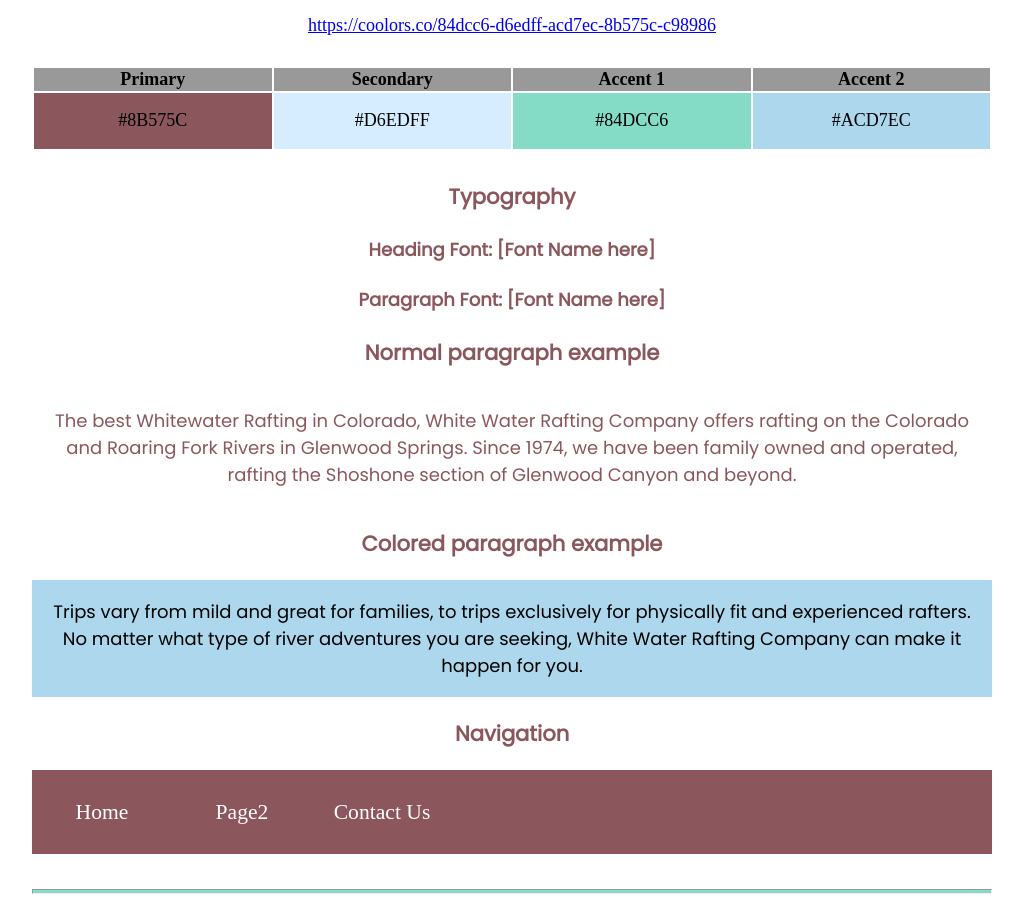
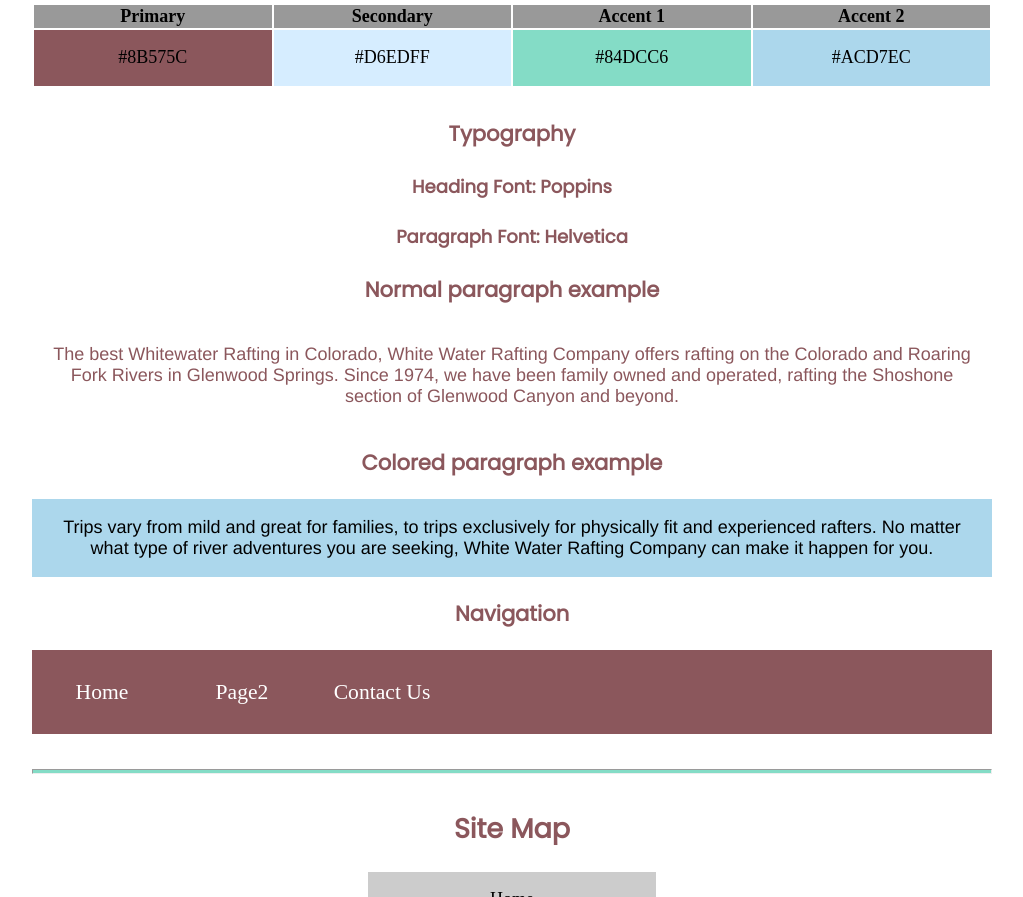
Before and after one commit to HBAustin/wdd130, a plain HTML site: page wwr/site-plan-rafting.html in a window 1280 px wide. Shown: the part 1335-2232 px from the top of the page, without its empty margins (128-1151 px from the left). Drawn offline with Linux system fonts and the light colour scheme.

Commit message:
updating old files

```diff
--- a/wwr/site-plan-rafting.html
+++ b/wwr/site-plan-rafting.html
@@ -67,11 +67,11 @@
     <!-- Choose a font for your paragraphs (body copy) and headlines. What font(s) have you chosen? Think also about which of your colors above you might use for background and font colors. -->
 
     <h4>
-      Heading Font: [Font Name here]
+      Heading Font: Poppins
       <!-- change this -->
     </h4>
     <h4>
-      Paragraph Font: [Font Name here]
+      Paragraph Font: Helvetica
       <!-- change this -->
     </h4>
     <h3>Normal paragraph example</h3>
--- a/wwr/styles/site-plan-rafting.css
+++ b/wwr/styles/site-plan-rafting.css
@@ -15,7 +15,7 @@ Fonts are separated by a & */
 
   /* change the values below to your chosen font(s) */
   --heading-font: "Poppins";
-  --paragraph-font: Poppins, Helvetica, sans-serif;
+  --paragraph-font: Helvetica, sans-serif;
 
   /* these colors below should be chosen from among your palette colors above */
   --headline-color-on-white: #8B575C;  /* headlines on a white background */
```
Also changed, not shown: index.html (+4 -1 lines).
